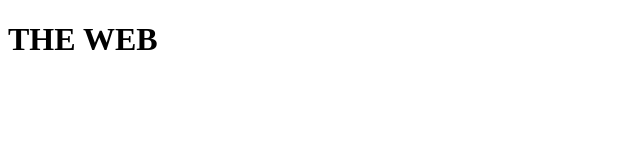
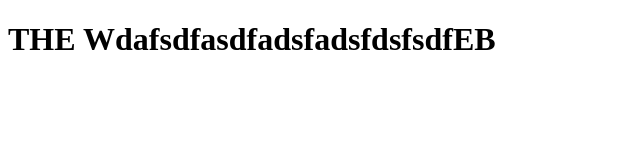
Before and after one commit to trevorjandrin/trevor.github.io, a plain HTML site: page index.html in a window 1280 px wide. Shown: the whole page, without its empty margins (0-640 px from the left). Drawn offline with Linux system fonts and the light colour scheme.

Commit message:
Update index.html

```diff
--- a/index.html
+++ b/index.html
@@ -5,6 +5,6 @@
         <meta charset="utf-8">
     </head>
     <body>
-<h1>THE WEB</h1>
+<h1>THE WdafsdfasdfadsfadsfdsfsdfEB</h1>
     </body>
     </html>
```
